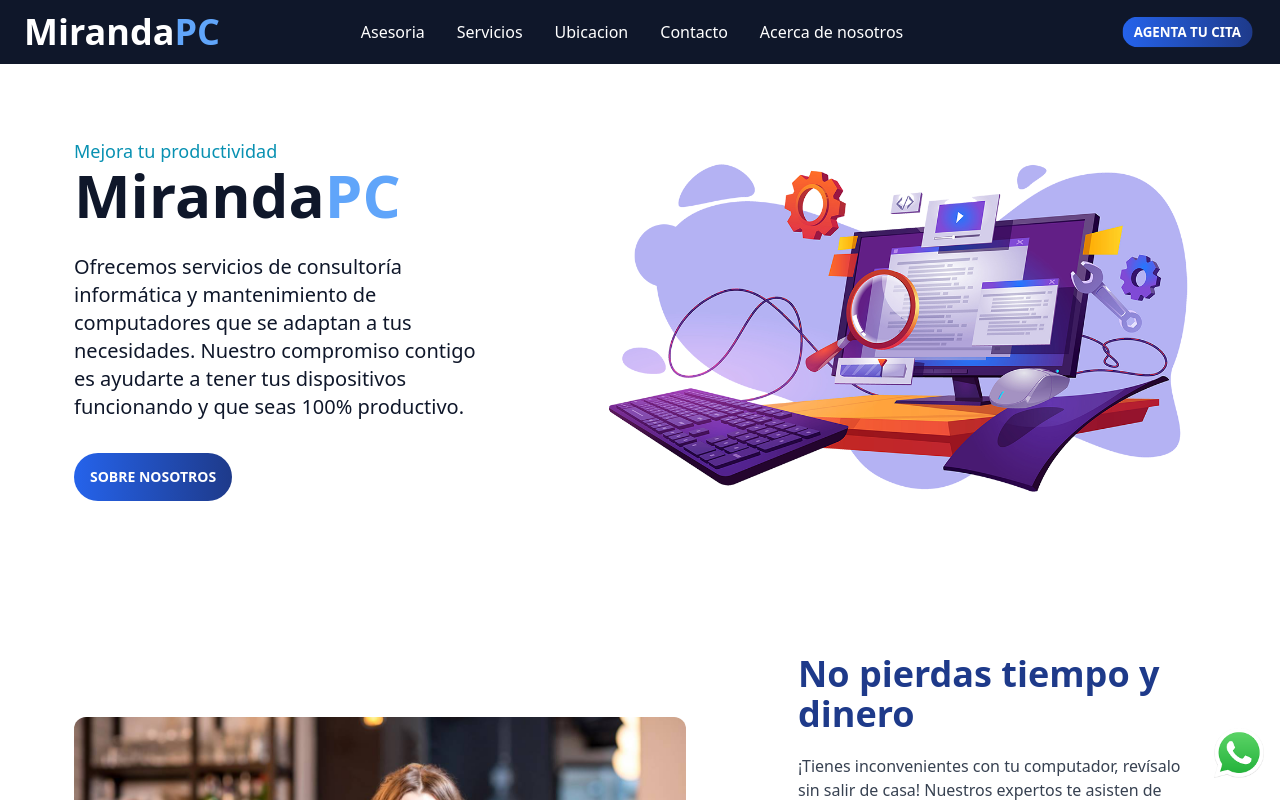
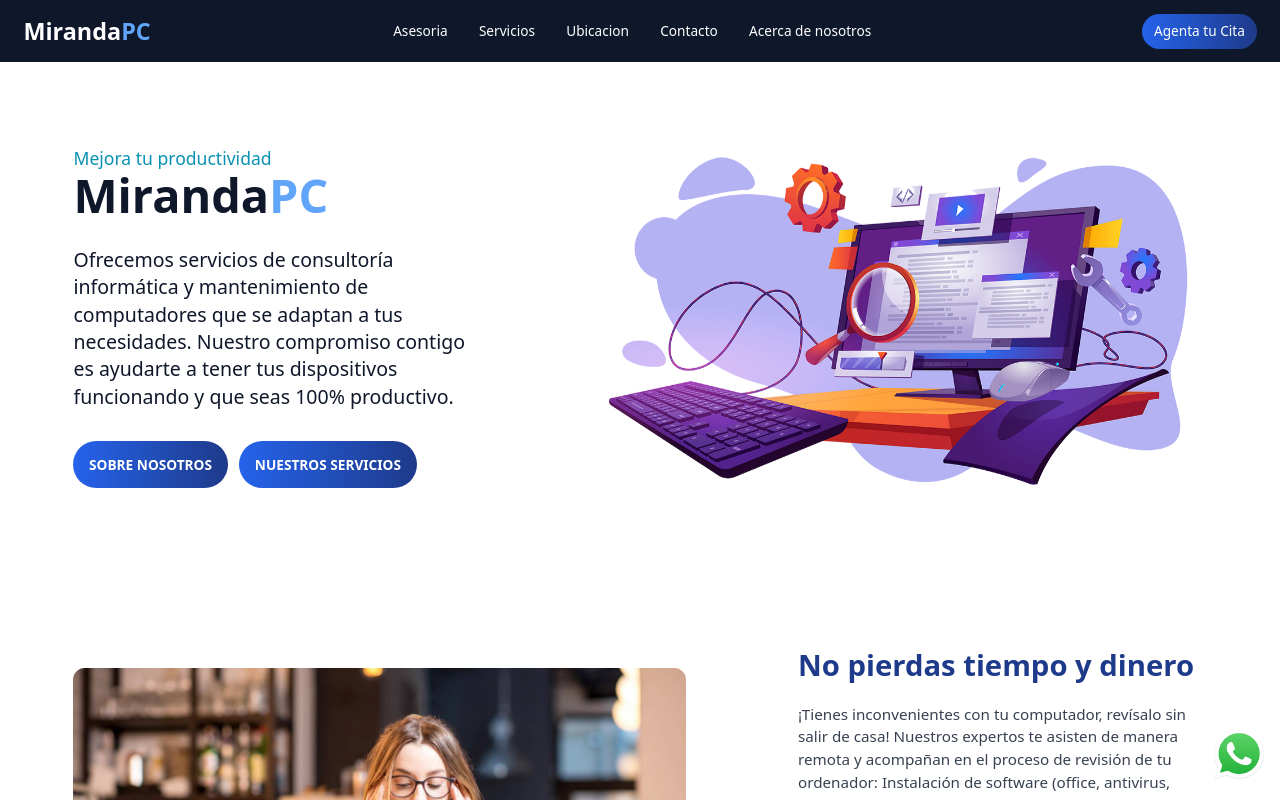
Before and after one commit to Valar789/miranda_pc, a Next.js app: page / in a window 1280 px wide. Shown: the top 800 px of the page. Built offline with nearby package versions, Linux system fonts and the light colour scheme.

Commit message:
algunos peditos

```diff
--- a/components/Footer.js
+++ b/components/Footer.js
@@ -2,13 +2,13 @@
 export default function Footer() {
   return (
     <>
-      <footer className="relative  border-none   bg-slate-900/70 text-white  pb-6">
+      <footer className="relative  border-none   bg-white text-gray-700  pb-6">
         <div className="flex justify-center flex-col w-full m-auto px-4">
           <div className="flex flex-col items-center m-auto pt-6">
    <a href='https://localhostweb.vercel.app/' className="m-y2 text-3xl">LocalHost</a>
             <p className="">Soluciones Informáticas</p>
           </div>
-          <hr className="my-6 border-gray-300" />
+          <hr className="my-2 border-gray-300" />
 
             <div className="w-full md:w-4/12 px-4 mx-auto text-center">
               <div className="text-sm  font-medium py-1">
--- a/components/Landing/AboutSeccion.js
+++ b/components/Landing/AboutSeccion.js
@@ -9,7 +9,7 @@ export default function About() {
     >
       <div className="flex flex-wrap text-gray-700 gap-5">
         <div className="w-full sm:w-12/12 md:w-10/12 lg:w-4/12 m-auto ">
-          <h1 className="text-4xl font-bold text-blue-900  pb-4">
+          <h1 className="text-3xl font-bold text-blue-900  pb-4">
             Quienes somos
           </h1>
           <p className="my-2">
--- a/components/Landing/Asesoria.js
+++ b/components/Landing/Asesoria.js
@@ -21,7 +21,7 @@ export default function Asesoria() {
           />
         </div>
         <div className="sm:w-12/12 md:w-10/12 lg:w-4/12 m-auto">
-          <h1 className="text-4xl font-bold  text-blue-900">
+          <h1 className="text-3xl font-bold  text-blue-900">
             No pierdas tiempo y dinero
           </h1>
           <p className="my-5">
--- a/components/Landing/ContactoSeccion.js
+++ b/components/Landing/ContactoSeccion.js
@@ -36,7 +36,7 @@ export default function Contacto() {
     >
       <div className="flex flex-wrap gap-5">
         <div className="w-full  sm:w-12/12 md:w-10/12 lg:w-6/12 mx-auto text-White m-auto">
-          <h1 className="text-5xl font-bold  text-white pb-4">
+          <h1 className="text-3xl font-bold  text-white pb-4">
             Programa tu servicio técnico
           </h1>
           <p>
@@ -60,14 +60,15 @@ export default function Contacto() {
           </div>
         </div>
         <div className="w-full sm:w-12/12 md:w-10/12 lg:w-4/12 m-auto">
-          <form className="text-gray-800 bg-white px-3 rounded-md shadow-lg">
+          <form onSubmit={sendMessage} className="text-gray-800 bg-white p-3 rounded-md shadow-lg">
             <div className="form-control mb-4 flex">
               <label className="label">
-                <span className="label-text text-gray-700 font-semibold ">
-                  Nombre
+                <span className="label-text flex text-gray-700 font-semibold ">
+                  <div className="text-red-500 font-semibold">*</div>Nombre
                 </span>
               </label>
               <input
+                required
                 onChange={captureValues}
                 name="name"
                 type="text"
@@ -76,12 +77,13 @@ export default function Contacto() {
             </div>
             <div className="form-control mb-4">
               <label className="label">
-                <span className="label-text text-gray-700 font-semibold  ">
-                  Email
+                <span className="label-text flex text-gray-700 font-semibold  ">
+                <div className="text-red-500 font-semibold">*</div>Email
                 </span>
               </label>
 
               <input
+                required
                 onChange={captureValues}
                 name="email"
                 type="email"
@@ -128,7 +130,7 @@ export default function Contacto() {
 
             <div className="form-control mb-4">
               <label className="label">
-                <span className="label-text text-white">Mensaje</span>
+                <span className="label-text text-gray-700 font-semibold">Mensaje</span>
               </label>
 
               <textarea
@@ -137,10 +139,14 @@ export default function Contacto() {
                 className="textarea bordered-none font-semibold bg-gray-200 "
               ></textarea>
             </div>
+            <div className="form-control text-sm ">
+             <p className="flex py-2"> Los campos marcados con ( <div className="text-red-500 font-semibold">*</div> ) son obligatorios</p>
+            </div>
             <div className="form-control">
               <button
-                onClick={sendMessage}
-                className="btn  btn-sm border-none rounded-3xl bg-gradient-to-r from-blue-600 to-blue-900 hover:from-blue-500 hover:to-blue-900 text-white   my-4"
+              type="submit"
+
+                className="p-2 border-none rounded-md bg-gradient-to-r from-blue-600 to-blue-900 hover:from-blue-500 hover:to-blue-900 text-white   my-4"
               >
                 Enviar
               </button>
--- a/components/Landing/HeaderSeccion.js
+++ b/components/Landing/HeaderSeccion.js
@@ -11,7 +11,7 @@ export default function Header() {
       <div className="flex flex-wrap justify-between gap-5 m-auto">
         <div className="inLeft box1 w-full sm:w-12/12 md:w-10/12 lg:w-4/12 m-auto ">
           <p className="text-cyan-600 text-lg">Mejora tu productividad</p>
-          <h1 className="qtitle flex text-6xl font-bold pb-3 text-slate-900">
+          <h1 className="qtitle flex text-5xl font-bold pb-3 text-slate-900">
             Miranda<div className="text-blue-400 font-bold">PC</div>
           </h1>
           <p className="text-xl text-slate-900 my-4">
@@ -20,24 +20,27 @@ export default function Header() {
             contigo es ayudarte a tener tus dispositivos funcionando y que seas
             100% productivo.
           </p>
-          <Link href="#about">
-            <a className="btn border-none rounded-3xl bg-gradient-to-r from-blue-600 to-blue-900 hover:from-blue-500 hover:to-blue-900  my-4 text-white">
-              Sobre nosotros
-            </a>
-          </Link>
-
+          <div className="flex gap-3">
+            <Link href="#about">
+              <a className="btn border-none rounded-3xl bg-gradient-to-r from-blue-600 to-blue-900 hover:from-blue-500 hover:to-blue-900  my-4 text-white">
+                Sobre nosotros
+              </a>
+            </Link>
+            <Link href="#about">
+              <a className="btn border-none rounded-3xl bg-gradient-to-r from-blue-600 to-blue-900 hover:from-blue-500 hover:to-blue-900  my-4 text-white">
+                Nuestros Servicios
+              </a>
+            </Link>
+          </div>
         </div>
-        <div className="inRight boxImagen sm:w-12/12 md:w-10/12 lg:w-6/12 m-auto">
+        <div className="inRight  sm:w-12/12 md:w-10/12 lg:w-6/12 m-auto">
           <Image
             src={imgHeader}
             alt="Sobre nosotros"
-            className="efectZoom rounded-xl"
+            className="inShake rounded-xl"
           />
         </div>
       </div>
-
-
-
     </section>
   );
 }
--- a/components/Landing/ServiciosSeccion.js
+++ b/components/Landing/ServiciosSeccion.js
@@ -120,10 +120,10 @@ export default function Servicios() {
           </figure>
           <div className="card-body">
             <h2 className="card-title text-blue-900 ">
-              Instalación Sistemas Operativos
+              Instalación S.O
             </h2>
             <p className="text-gray-900 ">
-            Si tienes un PC nuevo y desea instalar un sistema operativo Windows/Linux o quieres cambiar el que tienes y tu equipo cuenta con los requerimientos necesarios, agenda tu cita.
+            Si tienes un PC nuevo y desea instalar un sistema operativo(S.O) Windows/Linux o quieres cambiar el que tienes y tu equipo cuenta con los requerimientos necesarios, agenda tu cita.
             </p>
 
           </div>
--- a/components/Landing/UbicacionSeccion.js
+++ b/components/Landing/UbicacionSeccion.js
@@ -8,7 +8,7 @@ export default function Asesoria() {
     >
       <div className="flex flex-wrap gap-5 text-gray-700 m-auto">
         <div className="w-full sm:w-12/12 md:w-10/12 lg:w-4/12 m-auto">
-          <h1 className="text-4xl font-bold  text-blue-900">
+          <h1 className="text-3xl font-bold  text-blue-900">
             Donde nos ubicamos
           </h1>
           <p className="my-5">
--- a/components/Navbar.js
+++ b/components/Navbar.js
@@ -27,7 +27,7 @@ export default function NavBar() {
     <div
     ref={refnav}
       id="topNavBar"
-      className="inDown navbar float text-white bg-slate-900 fixed top-0 z-50"
+      className="inDown text-sm navbar float text-white bg-slate-900 fixed top-0 z-50"
     >
       <div className="navbar-start">
         <div className="dropdown">
@@ -77,7 +77,7 @@ export default function NavBar() {
             </li>
             <li>
             <Link href="#contacto">
-                <a>Agenda tu cita</a>
+                <a className="text-sm">Agenda tu cita</a>
               </Link>
             </li>
             <li>
@@ -88,7 +88,7 @@ export default function NavBar() {
           </ul>
         </div>
         <Link href="#header">
-        <a className="flex mx-4 text-4xl font-semibold">Miranda <div className="text-blue-400 font-bold">PC</div></a>
+        <a className="flex mx-4 text-2xl font-semibold">Miranda <div className="text-blue-400 font-bold">PC</div></a>
           {/* <a className="text-xl "><Image height={45} width={220} src={logo} alt='logo'/></a> */}
         </Link>
       </div>
@@ -141,7 +141,7 @@ export default function NavBar() {
         </ul>
       </div>
       <div id='asistencia' className="navbar-end mr-4">
-        <Link href='#contacto'><a className="btn btn-sm border-none rounded-3xl bg-gradient-to-r from-blue-600 to-blue-900 hover:from-blue-500 hover:to-blue-900 text-white">Agenta tu Cita</a></Link>
+        <Link href='#contacto'><a className="text-sm py-2 px-3 border-none rounded-3xl bg-gradient-to-r from-blue-600 to-blue-900 hover:from-blue-500 hover:to-blue-900 text-white">Agenta tu Cita</a></Link>
       </div>
     </div>
   );
--- a/styles/globals.css
+++ b/styles/globals.css
@@ -6,6 +6,7 @@
 
 html,
 body {
+  font-size: 0.975rem;
   font-family: 'Poppins', sans-serif, ;
   background: linear-gradient(rgba(0, 0, 0, 0.5), rgba(0, 0, 0, 0.5)), url('../public/asistenciabg.jpg');
   background-repeat: no-repeat;
@@ -43,6 +44,10 @@ body {
 
 /*  animaciones */
 
+.inShake{
+  animation: shakeY;
+  animation-duration: 20.5s;
+}
 .inDown{
   animation: fadeInDown;
   animation-duration: 1.5s;
```
Also changed, not shown: public/operativos.jpeg.
